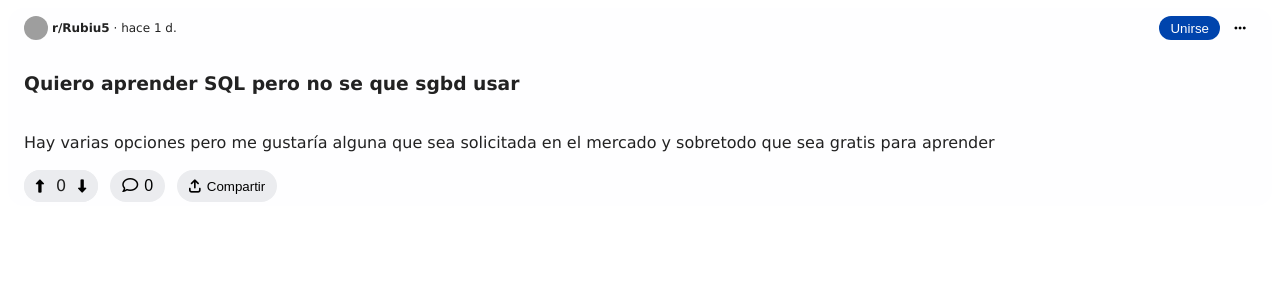
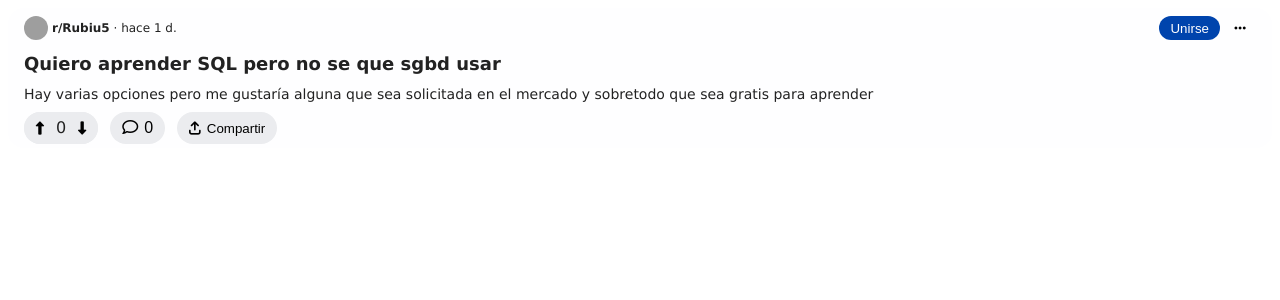
Before and after one commit to martingaidoo/reddit, a React (Vite) app in the folder reddit-proyect/: page / in a window 1280 px wide. Shown: the top 300 px of the page. Built offline with nearby package versions, Linux system fonts and the light colour scheme; grey boxes are pictures that could not be loaded.

Commit message:
corrección del titulo y el parrafo
se cambiaron los tamaños de letras y el box model de estos

```diff
--- a/reddit-proyect/src/components/ComponentPrincipales.jsx
+++ b/reddit-proyect/src/components/ComponentPrincipales.jsx
@@ -30,7 +30,7 @@ export const ComponentPrincipales = ({community, time, tittle, description, like
       </div>
     </div>
 
-    <h3 className='rd-principal-tittle'>{tittle}</h3>
+    <p className='rd-principal-tittle'>{tittle}</p>
 
     <p className="rd-principal-description">{description}</p>
 
--- a/reddit-proyect/src/style/ComponentPrincipales.css
+++ b/reddit-proyect/src/style/ComponentPrincipales.css
@@ -62,9 +62,20 @@
     gap: .25rem;;
 }
 /*tittle*/
-
+.rd-principal-tittle {
+    margin-bottom: .5rem;
+    margin-top: 0;
+    font-size: 1.125rem;
+    line-height: 1.5rem;
+    font-weight: 600;
+}
 /*description*/
-
+.rd-principal-description {
+    font-size: .875rem;
+    line-height: 1.25rem;
+    margin-bottom: .5rem;
+    margin-top: 0;
+}
 /*bottom*/
 .rd-principal-bottom{
     display: flex;
```
